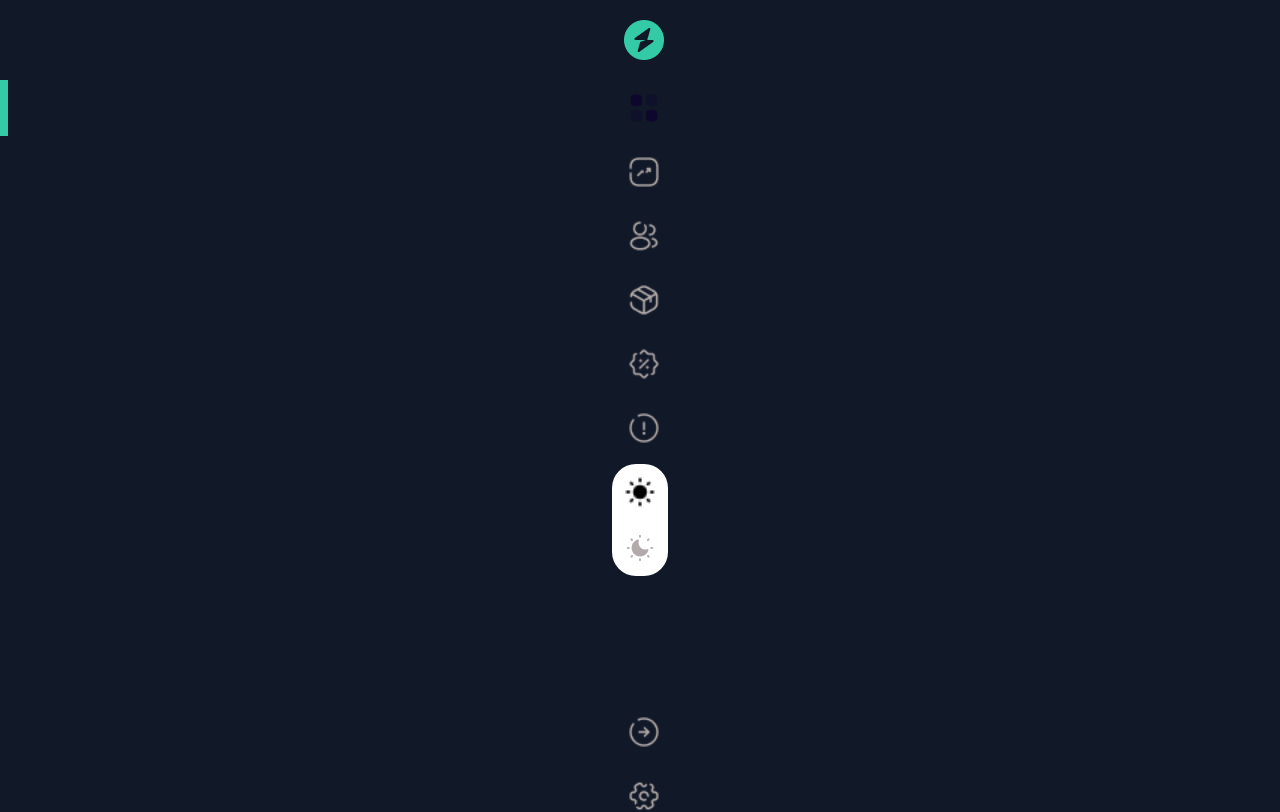
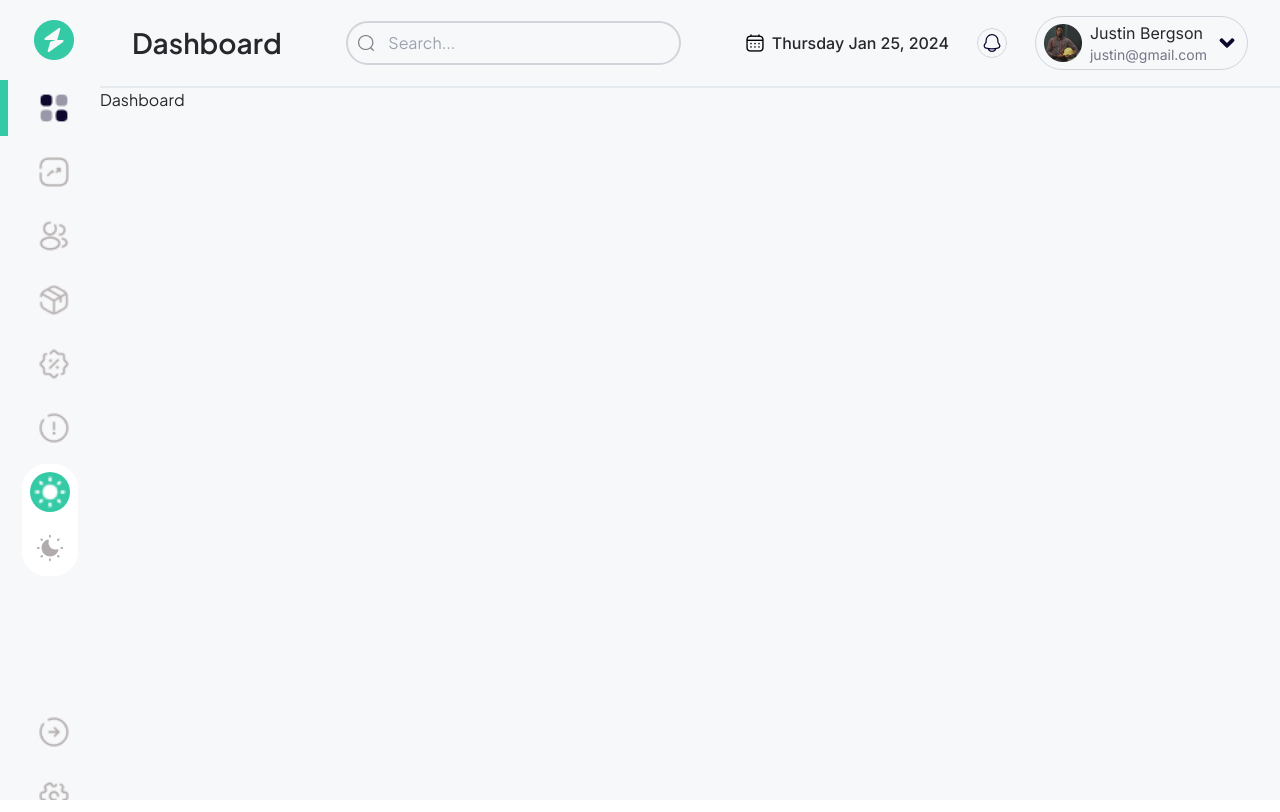
Before and after one commit to dExtinctedCoder/geegpay-frontend-challenge, a React (Vite) app: page / in a window 1280 px wide. Shown: the top 812 px of the page. Built offline with nearby package versions, Linux system fonts and the light colour scheme.

Commit message:
add state for app theme styling

```diff
--- a/src/pages/index.tsx
+++ b/src/pages/index.tsx
@@ -1,3 +1,5 @@
+import { useState } from 'react'
+import ThemeProvider from '../components/context/themeContext.tsx'
 import DashboardHome from './dashboard'
 import Analytics from './analytics'
 import Customers from './customers'
@@ -5,8 +7,10 @@ import Products from './products'
 import Discount from './discount'
 import Help from './help'
 import Settings from './settings'
+import Notifications from './notifications'
 import Logout from './logout'
 import Sidebar from '../components/dashboard/sidebar'
+import Searchbar from '../components/dashboard/searchbar'
 
 interface PropsType {
   Component: string
@@ -35,6 +39,9 @@ const MainBar = ({ Component }: PropsType) => {
     case 'settings':
       return <Settings />
 
+    case 'notifications':
+      return <Notifications />
+
     case 'logout':
       return <Logout />
 
@@ -44,15 +51,24 @@ const MainBar = ({ Component }: PropsType) => {
 }
 
 function Dashboard({ Component }: PropsType) {
+
+  // const { theme, setAppTheme } = useContext(ThemeContext)
+  const [theme, setAppTheme] = useState("light")
+
   return (
-    <div>
-      <section>
-        <Sidebar />
-      </section>
-      <section>
-        <MainBar Component={Component} />
-      </section>
-    </div>
+    <ThemeProvider>
+      <div className={`${theme === 'light' ? 'bg-[#F7F8FA] text-[#26282C]' : 'bg-gray-900 text-white'} overflow-y-hidden h-screen grid grid-cols-[100px_1fr]`}>
+        <section className="overflow-y-scroll small-scroll h-screen">
+          <Sidebar theme={theme} setTheme={setAppTheme} />
+        </section>
+        <section className="overflow-y-scroll no-scroll h-screen">
+          <div className={`min-h-screen bg-none`}>
+            <Searchbar theme={theme} setTheme={setAppTheme} />
+            <MainBar Component={Component} />
+          </div>
+        </section>
+      </div>
+    </ThemeProvider>
   )
 }
 
```
